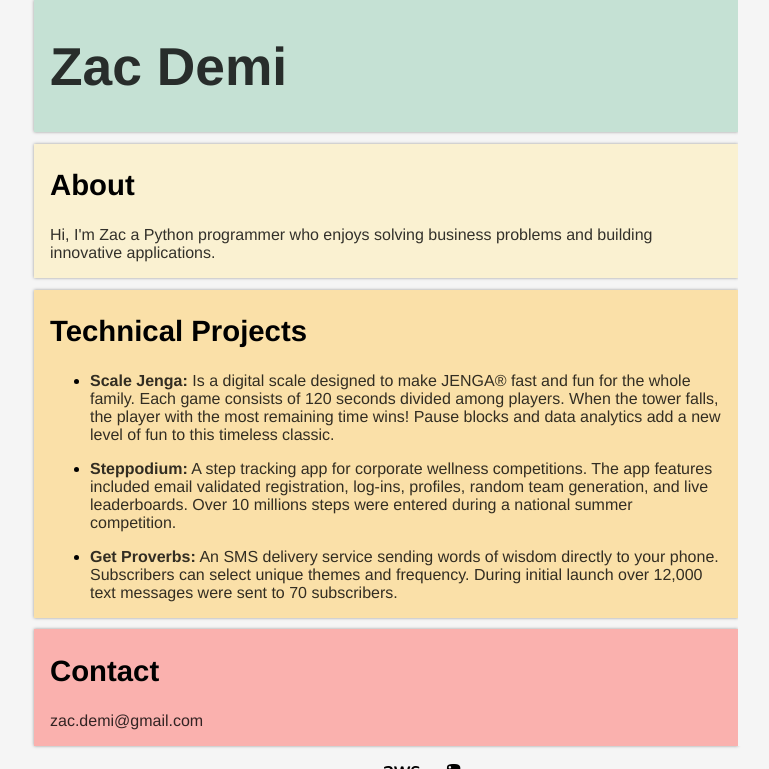
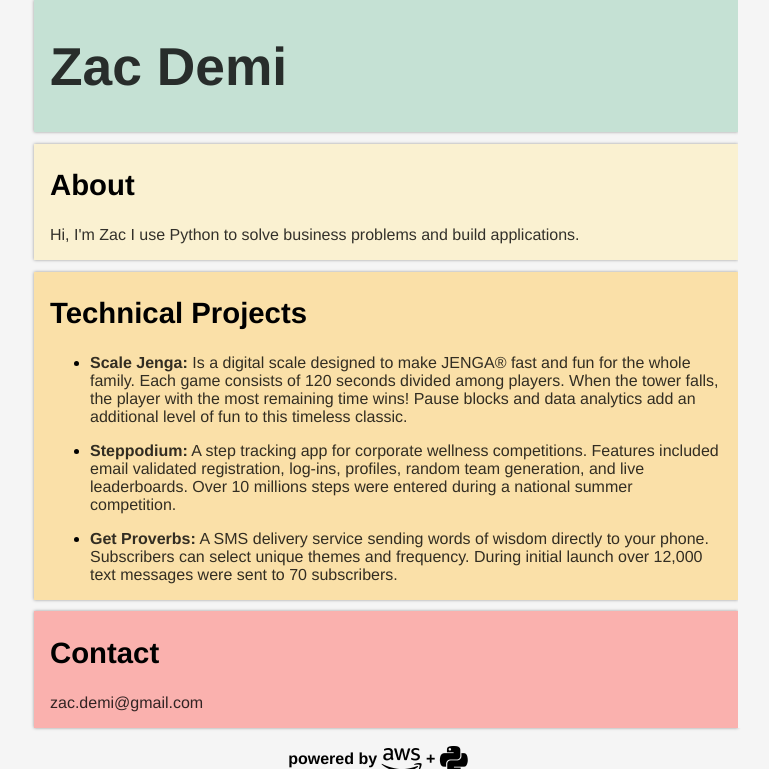
Before and after one commit to zacdemi/zac-portfolio, a Flask app: page / in a window 1280 px wide. Shown: the top 769 px of the page, without its empty margins (262-1031 px from the left). Run offline with Flask 2, Linux system fonts and the light colour scheme; some libraries are stand-ins or nearby versions.

Commit message:
content update

```diff
--- a/templates/home.html
+++ b/templates/home.html
@@ -18,7 +18,7 @@
 
       <div class="about">
       <h2>About</h2>
-        <p>Hi, I'm Zac a Python programmer who enjoys solving business problems and building innovative applications.
+        <p>Hi, I'm Zac I use Python to solve business problems and build applications.
         </p>
       </div>
 
@@ -27,13 +27,13 @@
 
       <ul>
         <li>
-          <p><b>Scale Jenga:</b> Is a digital scale designed to make JENGA® fast and fun for the whole family. Each game consists of 120 seconds divided among players. When the tower falls, the player with the most remaining time wins! Pause blocks and data analytics add a new level of fun to this timeless classic.</p>
+          <p><b>Scale Jenga:</b> Is a digital scale designed to make JENGA® fast and fun for the whole family. Each game consists of 120 seconds divided among players. When the tower falls, the player with the most remaining time wins! Pause blocks and data analytics add an additional level of fun to this timeless classic.</p>
         </li>
         <li>
-          <p><b>Steppodium:</b> A step tracking app for corporate wellness competitions. The app features included email validated registration, log-ins, profiles, random team generation, and live leaderboards. Over 10 millions steps were entered during a national summer competition. </p>
+          <p><b>Steppodium:</b> A step tracking app for corporate wellness competitions. Features included email validated registration, log-ins, profiles, random team generation, and live leaderboards. Over 10 millions steps were entered during a national summer competition. </p>
         </li>
         <li>
-          <p><b>Get Proverbs:</b> An SMS delivery service sending words of wisdom directly to your phone. Subscribers can select unique themes and frequency. During initial launch over 12,000 text messages were sent to 70 subscribers. </p>
+          <p><b>Get Proverbs:</b> A SMS delivery service sending words of wisdom directly to your phone. Subscribers can select unique themes and frequency. During initial launch over 12,000 text messages were sent to 70 subscribers. </p>
 
         </li>
       </ul>
```
